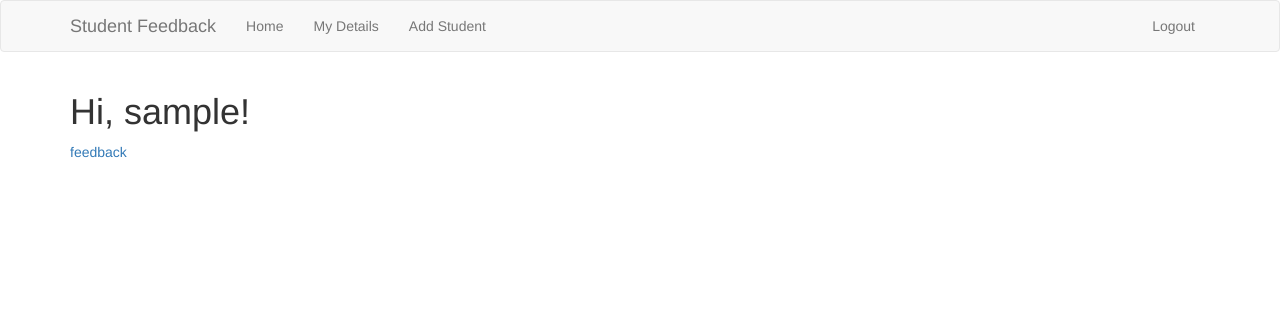
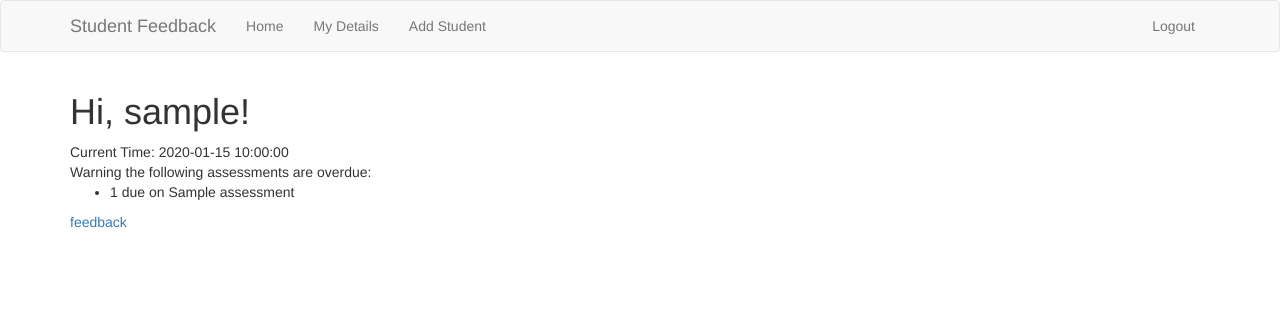
Before and after one commit to GrantChristie/EDM-System, a Flask app: template app/templates/home.html in a window 1280 px wide. Shown: the top 312 px of the page. Run offline with Flask 2, Linux system fonts and the light colour scheme; a user stored in the database is signed in; tables that the repository leaves empty hold one stand-in row (values such as "Sample post"); the template is opened without the code that fills it: most values are stand-ins (such as "Sample title", 1, 10 or a date in 2020); some libraries are stand-ins or nearby versions.

Commit message:
overdue assessment notification added

```diff
--- a/app/routes.py
+++ b/app/routes.py
@@ -9,12 +9,19 @@ from sklearn.cluster import KMeans
 import pandas as pd
 from sqlalchemy import text
 import matplotlib.pyplot as plt
+import datetime
 
 @app.route('/', methods=['GET', 'POST'])
 @app.route('/home', methods=['GET', 'POST'])
 @login_required
 def home():
-    return render_template('home.html', title='Home')
+    time = datetime.datetime.now()
+    sql = text("SELECT formative_assessment.name, formative_assessment.due_date from formative_assessment inner join student_formative_assessments on student_formative_assessments.formative_assessment_id = formative_assessment.id where student_formative_assessments.submitted = 0 and student_formative_assessments.student_id =" + str(current_user.id) +"and formative_assessment.due_date <='"+time.strftime('%Y-%m-%d')+"'",db.engine)
+    result = db.engine.execute(sql)
+    assessments = []
+    for row in result:
+        assessments.append(row)
+    return render_template('home.html', title='Home', time=time, assessments=assessments)
 
 
 @app.route('/login', methods=['GET', 'POST'])
@@ -113,7 +120,7 @@ def details(username):
         details.append(detail)
 
     programme = str(details[0][5])
-    student_id = str(details[0][7])
+    student_id = str(current_user.id)
     sql = text(
         'select course.id, course.course_name from course inner join programme_courses on programme_courses.course_id=course.id where programme_courses.programme_id=' + programme,
         db.engine)
--- a/app/templates/home.html
+++ b/app/templates/home.html
@@ -3,5 +3,12 @@
 
 {% block app_content %}
     <h1>Hi, {{ current_user.username }}!</h1>
+    Current Time: {{ time }}<br>
+    Warning the following assessments are overdue:<br>
+    {% for assessment in assessments %}
+        <ul>
+            <li>{{ assessment[0] }} due on {{ assessment[1] }}</li>
+        </ul>
+    {% endfor %}
     <a href="{{ url_for('feedback') }}">feedback</a>
 {% endblock %}
```
